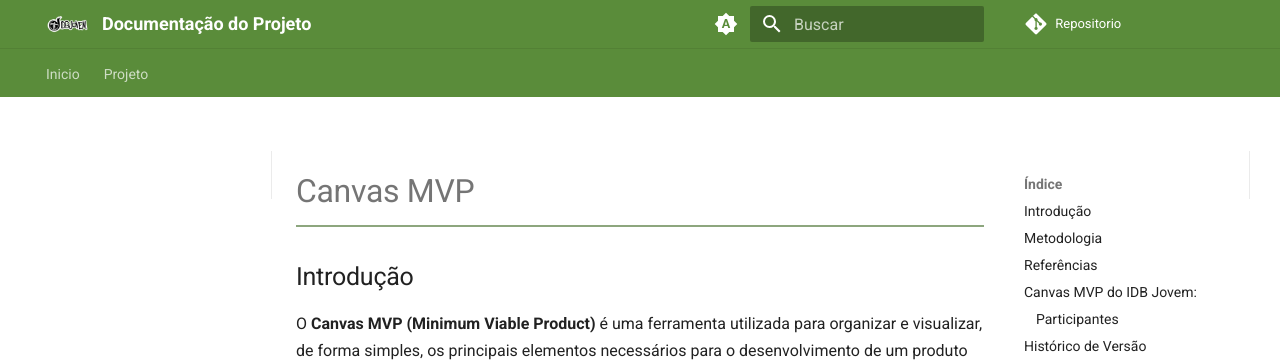
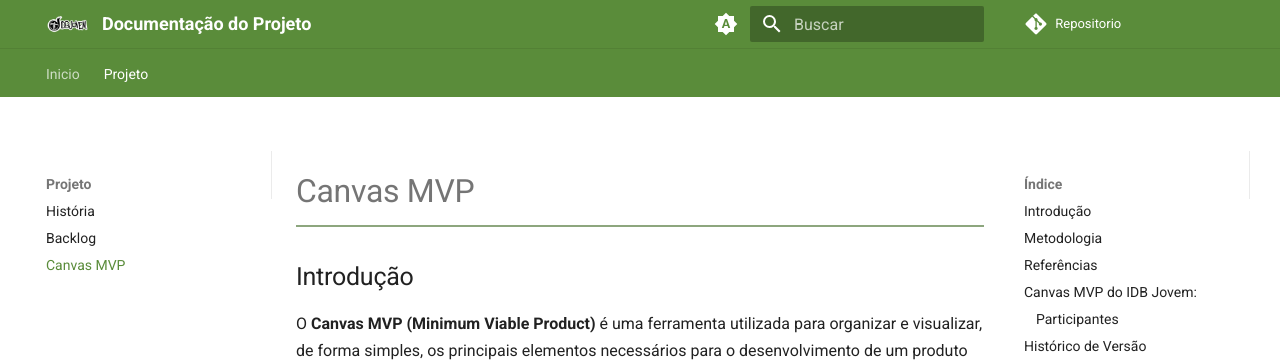
Before and after one commit to EnzoEmir/IDB_JOVEM_DOC, an MkDocs documentation site: the page built from docs/projeto/canvas_mvp.md, in a window 1280 px wide. Shown: the top 362 px of the page. Built offline with MkDocs 1.6.1 and Material for MkDocs 9.7.7, drawn with Linux system fonts in a browser that asks for light colours; comment, search, counter and statistics services are not loaded.

Commit message:
add: Add canva no pages

```diff
--- a/mkdocs.yml
+++ b/mkdocs.yml
@@ -44,6 +44,7 @@ nav:
   - Projeto:
       - História: projeto/historia_usuario_novo.md
       - Backlog: projeto/backlog_novo.md
+      - Canvas MVP: projeto/canvas_mvp.md
 
 markdown_extensions:
   - admonition
```
